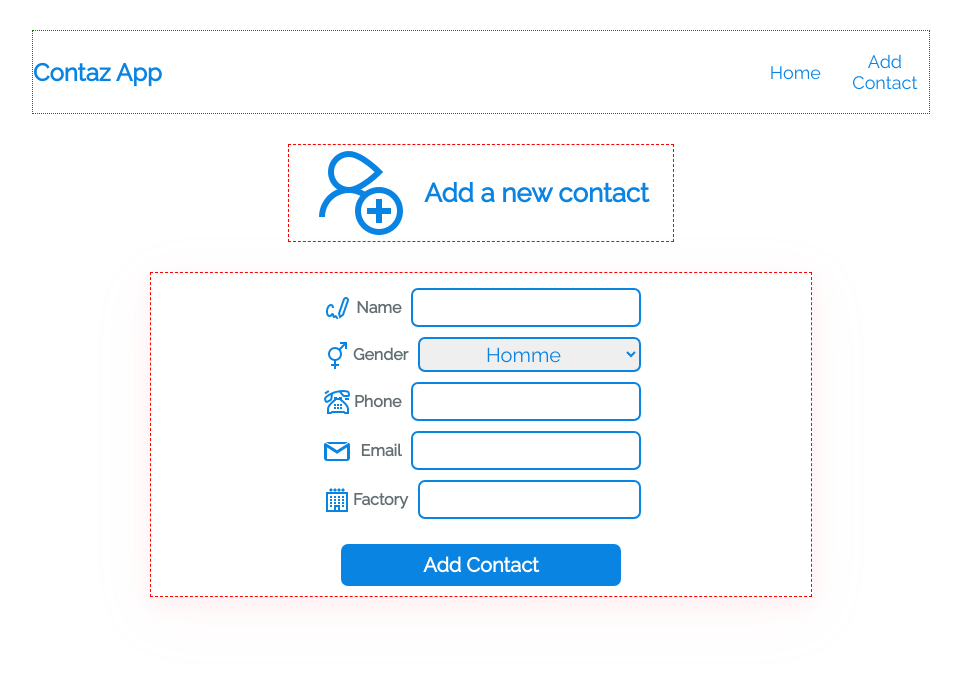
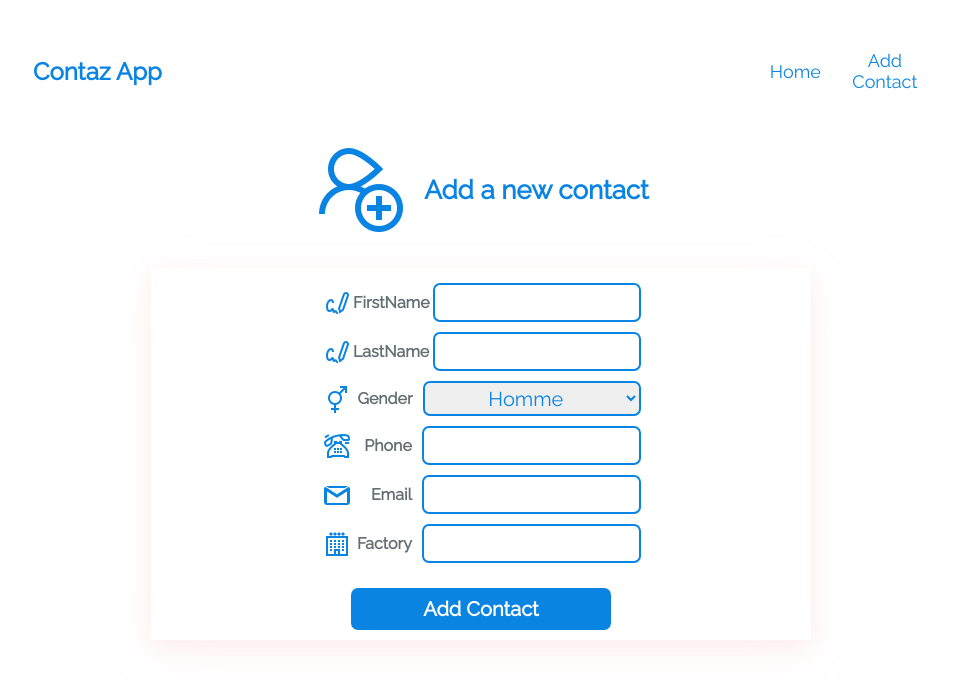
Before and after one commit to bvenceslas/contaz, a React (Create React App) app: page /add-contact in a window 1280 px wide. Shown: the top 686 px of the page, without its empty margins (159-1120 px from the left). Built offline with nearby package versions, Linux system fonts and the light colour scheme.

Commit message:
fix post request

```diff
--- a/src/components/ContactDetails/ContactDetails.jsx
+++ b/src/components/ContactDetails/ContactDetails.jsx
@@ -34,7 +34,7 @@ const ContactDetails = () => {
                 setLoading(false);
                 setError(null);
                 setContact(data);
-                console.log(`data >>`, data)
+                console.log(`contact detail data >>`, data)
             })
             .catch(err => {
                 setLoading(false);
@@ -68,7 +68,7 @@ const ContactDetails = () => {
         <div className="contact-details">
             <div className="contact-info-header">
                 <img src={contactInfo} alt="contact list" />
-                { contact &&<h2>{`${contact.firstname} ${contact.lastname}`}</h2>}
+                { contact &&<h2>{`${contact.firstName} ${contact.lastName}`}</h2>}
                 { !contact &&<h2>Contact Details</h2>}
             </div>
 
@@ -100,7 +100,7 @@ const ContactDetails = () => {
                         <div className="contact">
                             <div className="name">
                                 <img src={name} alt="contact name" />
-                                <p>{`${contact.firstname} ${contact.lastname}`}</p>
+                                <p>{`${contact.firstName} ${contact.lastName}`}</p>
                             </div>
                             <div className="gender">
                                 <img src={gender} alt="contact gender" />
--- a/src/components/ContactDetails/index.css
+++ b/src/components/ContactDetails/index.css
@@ -6,7 +6,6 @@
     align-items: center;
     justify-content: center;
     margin: 0 auto;
-    border: 1px dashed red;
 }
 
 .contact-info-header h2 {
--- a/src/components/CreateContact/CreateContact.jsx
+++ b/src/components/CreateContact/CreateContact.jsx
@@ -1,16 +1,55 @@
+import { useState } from 'react';
+import { useNavigate } from 'react-router-dom';
 import './index.css';
 import addContact from '../../assets/add-contact.png';
 import name from '../../assets/name.png';
-import gender from '../../assets/gender.png';
-import email from '../../assets/email.png';
+import genderIco from '../../assets/gender.png';
+import emailIco from '../../assets/email.png';
 import phoneNumber from '../../assets/phone-number.png';
-import factory from '../../assets/work.png';
+import factoryIco from '../../assets/work.png';
 
 const CreateContact = () => {
 
-    const handleSubmit = (e) => {
+    const [loading, setLoading] = useState(false);
+    const [error, setError] = useState(null);
+    const contactsURL = 'http://localhost:7000/contacts/';
+    const navigate = useNavigate();
+
+    const [formData, setFormData] = useState({
+        id: '',
+        firstName: '',
+        lastName: '',
+        gender: 'Homme',
+        phone: '',
+        email: '',
+        factory: ''
+    });
+
+    const handleSubmit = async (e) => {
         e.preventDefault();
+
+        const payload = {
+            ...formData,
+            id: formData.phone
+        }
+        setLoading(true);
+        await fetch(contactsURL, {
+            method: 'POST',
+            headers: {
+                'Content-Type': 'application/json'
+            },
+            body: JSON.stringify(payload)
+        })
+        .then(() => {
+            console.log('Contact created successfully');
+            setLoading(false);
+            navigate('/');
+        })
+        .catch(err => {
+            setError(err.message);
+        });
     }
+
     return (
         <div className="create-contact">
             <div className="header-create-contact">
@@ -22,58 +61,83 @@ const CreateContact = () => {
                     {/* form data here */}
                     <div className="input-wrapper">
                         <img src={name} alt="contact name" />
-                        <label>Name</label>
-
+                        <label>FirstName</label>
                         <input
                             type="text"
                             required
+                            value={formData.firstName}
+                            onChange={(e) => setFormData({...formData, firstName: e.target.value})}
                         />
                     </div>
-
                     <div className="input-wrapper">
-                        <img src={gender} alt="contact gender" />
+                        <img src={name} alt="contact name" />
+                        <label>LastName</label>
+                        <input
+                            type="text"
+                            required
+                            value={formData.lastName}
+                            onChange={(e) => setFormData({...formData, lastName: e.target.value})}
+                        />
+                    </div>
+                    <div className="input-wrapper">
+                        <img src={genderIco} alt="contact gender" />
                         <label>Gender</label>
-
-                        <select Value="Homme">
+                        <select
+                            value={formData.gender}
+                            onChange={(e) => setFormData({...formData, gender: e.target.value})}
+                            >
                             <option value="Homme">Homme</option>
                             <option value="Femme">Femme</option>
                             <option value="Non Specifié">Non Specifié</option>
                         </select>
                     </div>
-
                     <div className="input-wrapper">
                         <img src={phoneNumber} alt="contact phone number" />
                         <label>Phone</label>
-
                         <input
                             type="text"
                             required
+                            value={formData.phone}
+                            onChange={(e) => setFormData({...formData, phone: e.target.value})}
                         />
                     </div>
-
                     <div className="input-wrapper">
-                        <img src={email} alt="contact email" />
+                        <img src={emailIco} alt="contact email" />
                         <label>Email</label>
-
                         <input
                             type="email"
                             required
+                            value={formData.email}
+                            onChange={(e) => setFormData({...formData, email: e.target.value})}
                         />
                     </div>
-
                     <div className="input-wrapper">
-                        <img src={factory} alt="contact factory" />
+                        <img src={factoryIco} alt="contact factory" />
                         <label>Factory</label>
-
                         <input
                             type="text"
                             required
+                            value={formData.factory}
+                            onChange={(e) => setFormData({...formData, factory: e.target.value})}
                         />
                     </div>
+                    <div className="submit-button">
+                        { loading && <button type="submit" disabled>Adding Contact</button>}
+                        { !loading && <button type="submit">Add Contact</button>}
+                        {/* <button type="submit">Add Contact</button> */}
+                    </div>
                 </form>
-                <div className="submit-button">
-                    <button>Add Contact</button>
-                </div>
+                { // if there is any error
+                error && <div style={{
+                                color: '#d02580',
+                                fontSize: '1.5rem',
+                                fontWeight: 'bold',
+                                marginTop: '50px'
+                            }}
+                            >
+                                { error }
+                        </div>
+            }
             </div>
         </div>
      );
--- a/src/components/CreateContact/index.css
+++ b/src/components/CreateContact/index.css
@@ -6,7 +6,6 @@
     align-items: center;
     justify-content: center;
     margin: 0 auto;
-    border: 1px dashed red;
 }
 
 .header-create-contact h2 {
@@ -19,7 +18,6 @@
     width: 50%;
     margin: 30px auto;
     padding: 10px;
-    border: 1px dashed red;
     Background-color: #ffffff;
     box-shadow: rgba(251, 193, 200, 0.1) 0px 4px 16px,
     rgba(246, 172, 181, 0.1) 0px 8px 24px,
@@ -36,7 +34,7 @@
 }
 
 .input-wrapper label{
-    width: 55px;
+    width: 70px;
     color: #636e72;
     font-weight: bold;
     text-align: right;
@@ -78,7 +76,7 @@ select:focus{
     font-size: 20px;
     font-weight: bold;
     margin-top: 20px;
-    padding: 7px 80px;
+    padding: 7px 70px;
     border: 2px dotted #0984e3;
     border-radius: 7px;
     cursor: pointer;
--- a/src/components/Home/Home.jsx
+++ b/src/components/Home/Home.jsx
@@ -30,7 +30,7 @@ const Home = () => {
                 setLoading(false);
                 setError(null);
                 setContacts(data);
-                console.log(`data >>`, data)
+                console.log(`home data >>`, data)
             })
             .catch(err => {
                 setLoading(false);
@@ -76,7 +76,7 @@ const Home = () => {
                                 <Link className="contact" to={`/contacts/${contact.id}`}>
                                     <div className="name">
                                         <img src={name} alt="contact name" />
-                                        <p>{`${contact.firstname} ${contact.lastname}`}</p>
+                                        <p>{`${contact.firstName} ${contact.lastName}`}</p>
                                     </div>
                                     <div className="gender">
                                         <img src={gender} alt="contact gender" />
--- a/src/components/Home/index.css
+++ b/src/components/Home/index.css
@@ -6,7 +6,6 @@
     align-items: center;
     justify-content: center;
     margin: 0 auto;
-    border: 1px dashed red;
 }
 
 .header h2 {
@@ -17,7 +16,6 @@
 .home {
     width: 70%;
     margin: 10px auto;
-    border: 1px solid green;
 }
 .contact-list{
     display: flex;
--- a/src/components/Navbar/index.css
+++ b/src/components/Navbar/index.css
@@ -7,7 +7,6 @@
     display: flex;
     justify-content: space-between;
     align-items: center;
-    border: 1px dotted green;
 }
 
 .navbar h1{
--- a/src/data/db.json
+++ b/src/data/db.json
@@ -2,39 +2,21 @@
   "contacts": [
     {
       "id": 1,
-      "firstname": "Venceslas",
-      "lastname": "Josh",
+      "firstName": "Guillain",
+      "lastName": "Bisimwa",
       "gender": "Homme",
-      "phone": "+243 978 125 250",
-      "email": "bvenceslas@gmail.com",
-      "factory": "Altech-RDC"
+      "phone": "097887873267",
+      "email": "guillainbisimwa@gmail.com",
+      "factory": "Altech"
     },
     {
-      "id": 2,
-      "firstname": "Gabriella",
-      "lastname": "Odile",
+      "id": "0978125253",
+      "firstName": "Quetsia",
+      "lastName": "olga",
       "gender": "Femme",
-      "phone": "+243 978 125 250",
-      "email": "gabgab@gmail.com",
-      "factory": "Skilly Hub"
-    },
-    {
-      "id": 3,
-      "firstname": "Agence",
-      "lastname": "CAA",
-      "gender": "Non Specifié",
-      "phone": "+243 978 125 250",
-      "email": "agencecaa@gmail.com",
-      "factory": "CAA Goma"
-    },
-    {
-      "id": 4,
-      "firstname": "Petro",
-      "lastname": "Sangya",
-      "gender": "Homme",
-      "phone": "+243 978 125 250",
-      "email": "petro@gmail.com",
-      "factory": "Fellowship"
+      "phone": "0978125253",
+      "email": "quetsiaolga@gmail.com",
+      "factory": "Lumitel"
     }
   ]
 }
```
